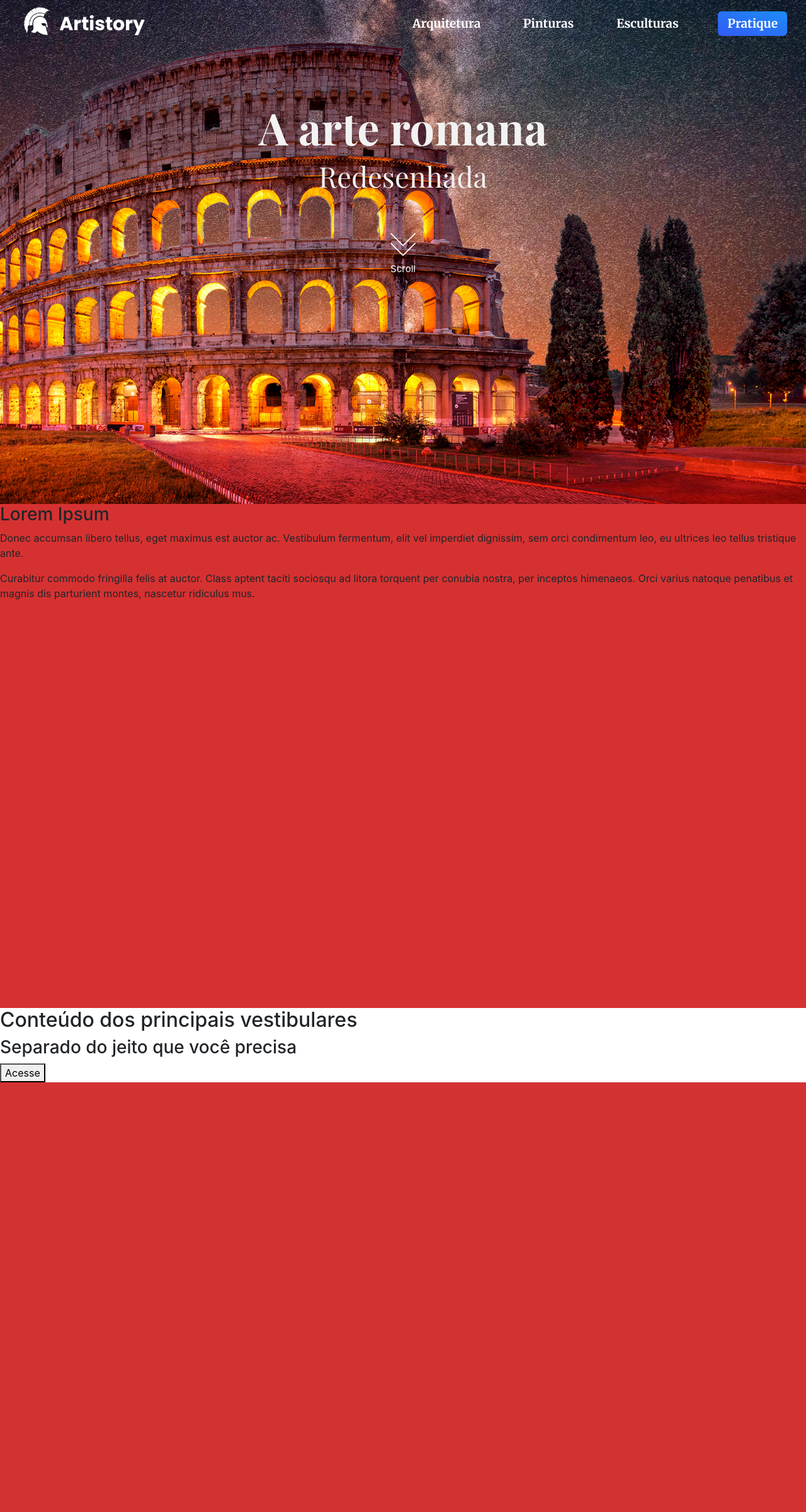
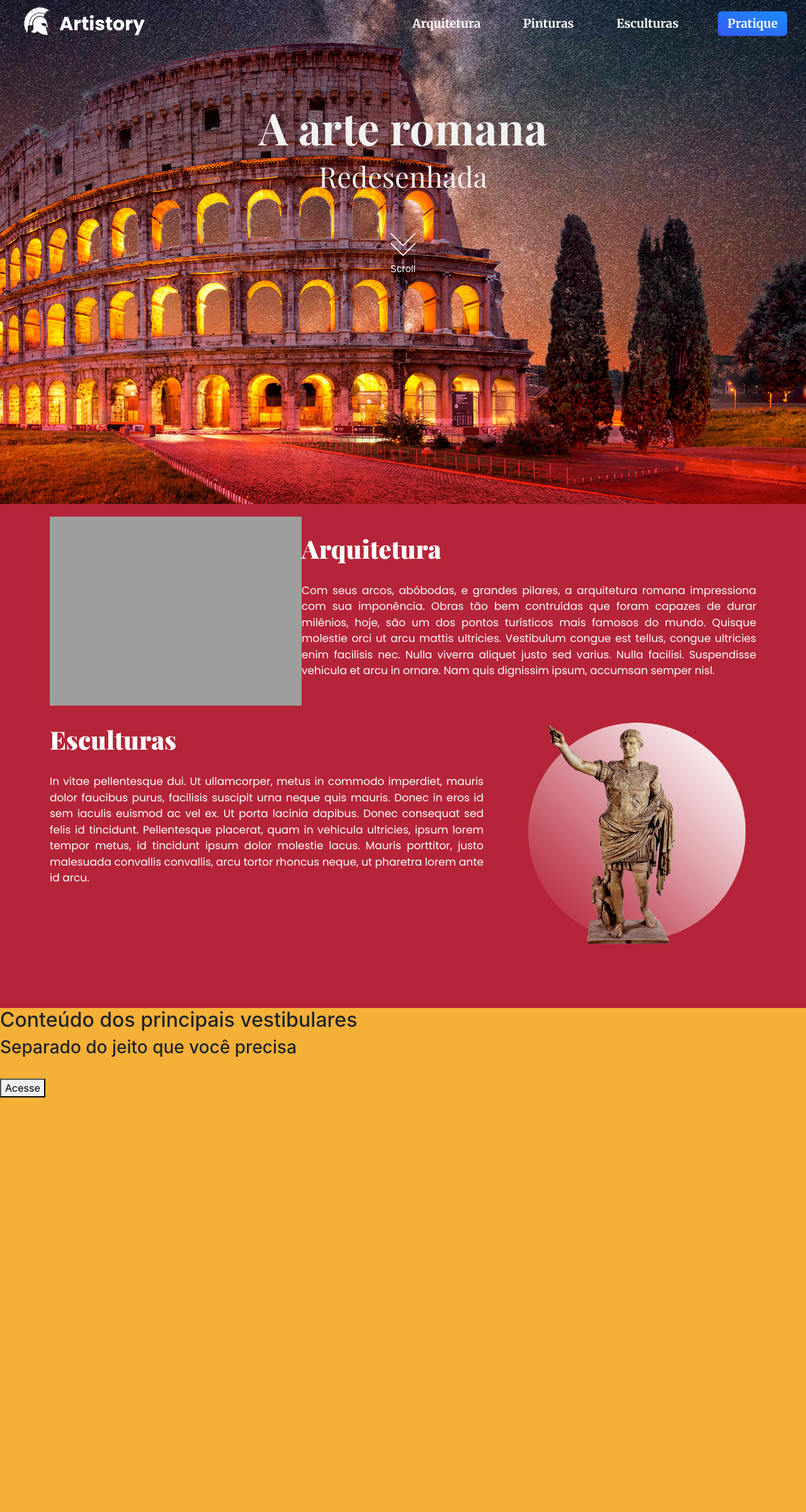
Before and after one commit to GuilhermeFracalossi/RomanArt, a PHP site: page /home.php in a window 1280 px wide. Shown: the whole page at 63% size. Before the commit the page ends 1718 px from the top, so only its background shows below. Run offline with PHP 8.4, Linux system fonts and the light colour scheme; grey boxes are pictures that could not be loaded.

Commit message:
mais home

```diff
--- a/home/home.css
+++ b/home/home.css
@@ -61,9 +61,107 @@ font-family: 'Merriweather', serif;
 
 
 
-
-.second-intro{
+/*
+.second-screen{
     width: 100%;
     height: 100vh;
     background-color: rgb(214, 49, 49);
+    padding: 30px 20px 30px 20px;
 }
+
+.sec-screen-title{
+    text-align: center;
+    font-family: 'Playfair Display', serif;
+    color: white;
+    font-size: 40px;
+    font-weight: bold;
+    margin-bottom: 30px;
+
+}
+.text-flex{
+    display: flex;
+    flex-direction: row;
+
+    justify-content: space-evenly;
+    width: 85%;
+    margin: auto;
+
+}
+.sec-screen-paragraph{
+    color: #f3f3f3;
+    font-family: 'Playfair Display', serif;
+    text-align: justify;
+    width: 40%;
+    font-size: 20px;
+} */
+
+
+
+
+
+
+.arq-esc-screen{
+    width: 100%;
+    height: 100vh;
+    background-color: #b52438;
+}
+.arq-esc-screen text{
+    margin-top: 30px;
+}
+.arq-esc-screen h2{
+    font-size: 40px;
+    font-weight: 900;
+    margin-bottom: 30px;
+    color: white;
+    font-family: 'Playfair Display', serif;
+}
+.arq-esc-screen p{
+    font-size: 17px;
+    color: white;
+    font-family: 'Poppins', sans-serif;
+    text-align: justify;
+}
+.arquitetura-screen{
+    display: flex;
+    align-items: center;
+    margin: auto;
+    width: 90%;
+    max-width: 1500px;
+    padding: 20px 15px 0px 15px;
+
+
+}
+.arquitetura-screen img{
+    width: 600px;
+}
+
+
+.escultura-screen{
+    display: flex;
+    width: 100%;
+    padding: 30px 15px;
+    margin: auto;
+    width: 90%;
+    max-width: 1500px;
+    padding: 0px 15px 20px 15px;
+
+}
+.escultura-screen .text{
+    margin-top: 30px;
+}
+.escultura-screen img{
+    height: 400px;
+    margin-left: 30px;
+}
+
+
+
+
+
+
+
+.vestibulares-screen{
+    width: 100%;
+    height: 100vh;
+    background-color: #f5b038;
+}
--- a/home/home.php
+++ b/home/home.php
@@ -8,6 +8,7 @@
     <link rel="stylesheet" href="https://stackpath.bootstrapcdn.com/bootstrap/4.4.1/css/bootstrap.min.css" integrity="sha384-Vkoo8x4CGsO3+Hhxv8T/Q5PaXtkKtu6ug5TOeNV6gBiFeWPGFN9MuhOf23Q9Ifjh" crossorigin="anonymous">
     <link rel="stylesheet" href="home.css">
     <link href="https://fonts.googleapis.com/css?family=Merriweather:400,700,900|Playfair+Display:400,700,900&display=swap" rel="stylesheet">
+    <link href="https://fonts.googleapis.com/css2?family=Poppins:wght@400;700&display=swap" rel="stylesheet">
 </head>
 
 <body>
@@ -26,23 +27,51 @@
         </div>
     </div>
 
-    <div class="second-intro">
-        <h3 class="title-sec-intro">Lorem <span class="text-color-white">Ipsum</span></h3>
-        <p class="intro-paragraph">
-            Donec accumsan libero tellus, eget maximus est auctor ac. Vestibulum fermentum, elit vel imperdiet dignissim, sem orci condimentum leo, eu ultrices leo tellus tristique ante.
-        </p>
-        <p class="intro-paragraph">
-            Curabitur commodo fringilla felis at auctor. Class aptent taciti sociosqu ad litora torquent per conubia nostra, per inceptos himenaeos. Orci varius natoque penatibus et magnis dis parturient montes, nascetur ridiculus mus.
-        </p>
+    <!-- <div class="second-screen">
+        <h3 class="sec-screen-title">Lorem <span class="text-color-white">Ipsum</span></h3>
+        <div class="text-flex">
+
+            <p class="sec-screen-paragraph">
+                Donec accumsan libero tellus, eget maximus est auctor ac. Vestibulum fermentum, elit vel imperdiet dignissim, sem orci condimentum leo, eu ultrices leo tellus tristique ante.
+            </p>
+            <p class="sec-screen-paragraph">
+                Curabitur commodo fringilla felis at auctor. Class aptent taciti sociosqu ad litora torquent per conubia nostra, per inceptos himenaeos. Orci varius natoque penatibus et magnis dis parturient montes, nascetur ridiculus mus.
+            </p>
+        </div>
+
+    </div> -->
+
+    <div class="arq-esc-screen">
+        <div class="arquitetura-screen">
+            <img src="images/testearquitetura.png" alt="">
+
+            <div class="text arquitetura">
+                <h2>Arquitetura</h2>
+                <p></p>
+            </div>
+
+
+        </div>
+
+        <div class="escultura-screen">
+
+            <div class="text esculturas">
+                <h2>Esculturas</h2>
+                <p></p>
+            </div>
+            <img src="images/escultura.png" alt="">
+
+
+        </div>
+
     </div>
 
-
-    <div class="vestibulares-presentation">
+    <div class="vestibulares-screen">
         <h2>Conteúdo dos principais vestibulares</h2>
         <h3>Separado do jeito que você precisa</h3>
 
         <div class="icons-vestib-container">
-
+            <img src="" alt="">
 
         </div>
 
@@ -60,6 +89,26 @@
 <script src="https://stackpath.bootstrapcdn.com/bootstrap/4.4.1/js/bootstrap.min.js" integrity="sha384-wfSDF2E50Y2D1uUdj0O3uMBJnjuUD4Ih7YwaYd1iqfktj0Uod8GCExl3Og8ifwB6" crossorigin="anonymous"></script>
 
 
-<script></script>
+<script>
+
+    $.ajax({
+        url: "text.json",
+        type: "POST"
+    }).done(function(response){
+        fillTexts(response)
+
+    })
+
+    function fillTexts(textos){
+        $textoArquitetura =  textos['home']['paragrafoArquitetura']
+        $('.text.arquitetura p').html($textoArquitetura)
+
+        $textoEsculturas =  textos['home']['paragrafoEsculturas']
+        $('.text.esculturas p').html($textoEsculturas)
+
+    }
+
+
+</script>
 
 </html>
--- /dev/null
+++ b/home/text.json
@@ -0,0 +1,6 @@
+{
+    "home": {
+        "paragrafoArquitetura": "Com seus arcos, abóbodas, e grandes pilares, a arquitetura romana impressiona com sua imponência. Obras tão bem contruídas que foram capazes de durar milênios, hoje, são um dos pontos turísticos mais famosos do mundo. Quisque molestie orci ut arcu mattis ultricies. Vestibulum congue est tellus, congue ultricies enim facilisis nec. Nulla viverra aliquet justo sed varius. Nulla facilisi. Suspendisse vehicula et arcu in ornare. Nam quis dignissim ipsum, accumsan semper nisl.",
+        "paragrafoEsculturas": "In vitae pellentesque dui. Ut ullamcorper, metus in commodo imperdiet, mauris dolor faucibus purus, facilisis suscipit urna neque quis mauris. Donec in eros id sem iaculis euismod ac vel ex. Ut porta lacinia dapibus. Donec consequat sed felis id tincidunt. Pellentesque placerat, quam in vehicula ultricies, ipsum lorem tempor metus, id tincidunt ipsum dolor molestie lacus. Mauris porttitor, justo malesuada convallis convallis, arcu tortor rhoncus neque, ut pharetra lorem ante id arcu."
+    }
+}
```
Also changed, not shown: home/images/enem.png (added), home/images/escultura.png (added), home/images/ufrgs.png (added), home/images/ufsc.png (added), home/images/usp.png (added), 1 other file.
